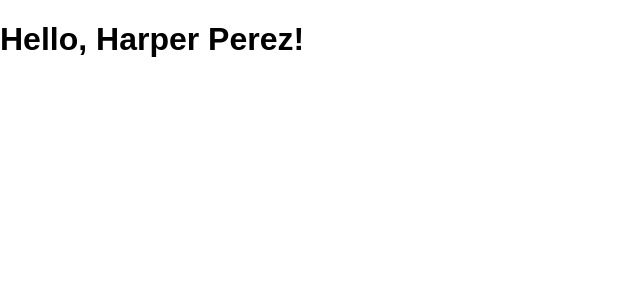
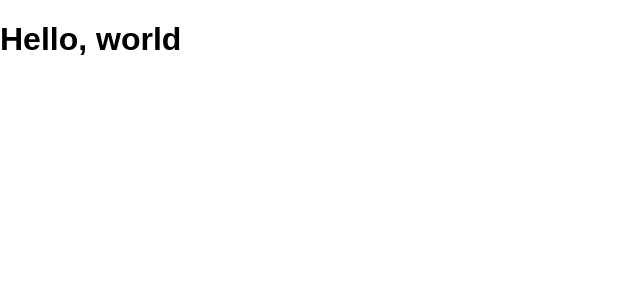
Before and after one commit to ysdnoproject/ReactHelloWorld, a React (Create React App) app: page / in a window 1280 px wide. Shown: the top 300 px of the page, without its empty margins (0-640 px from the left). Built offline with nearby package versions, Linux system fonts and the light colour scheme.

Commit message:
hello world

```diff
--- a/src/index.js
+++ b/src/index.js
@@ -4,20 +4,7 @@ import './index.css';
 import App from './App';
 import registerServiceWorker from './registerServiceWorker';
 
-function formatName(user) {
-    return user.firstName + ' ' + user.lastName;
-}
-
-const user = {
-    firstName: 'Harper',
-    lastName: 'Perez'
-};
-
-const element = (
-    <h1>
-        Hello, {formatName(user)}!
-    </h1>
-);
+const element = <h1>Hello, world</h1>;
 
 // ReactDOM.render(<App />, document.getElementById('root'));
 ReactDOM.render(
```
